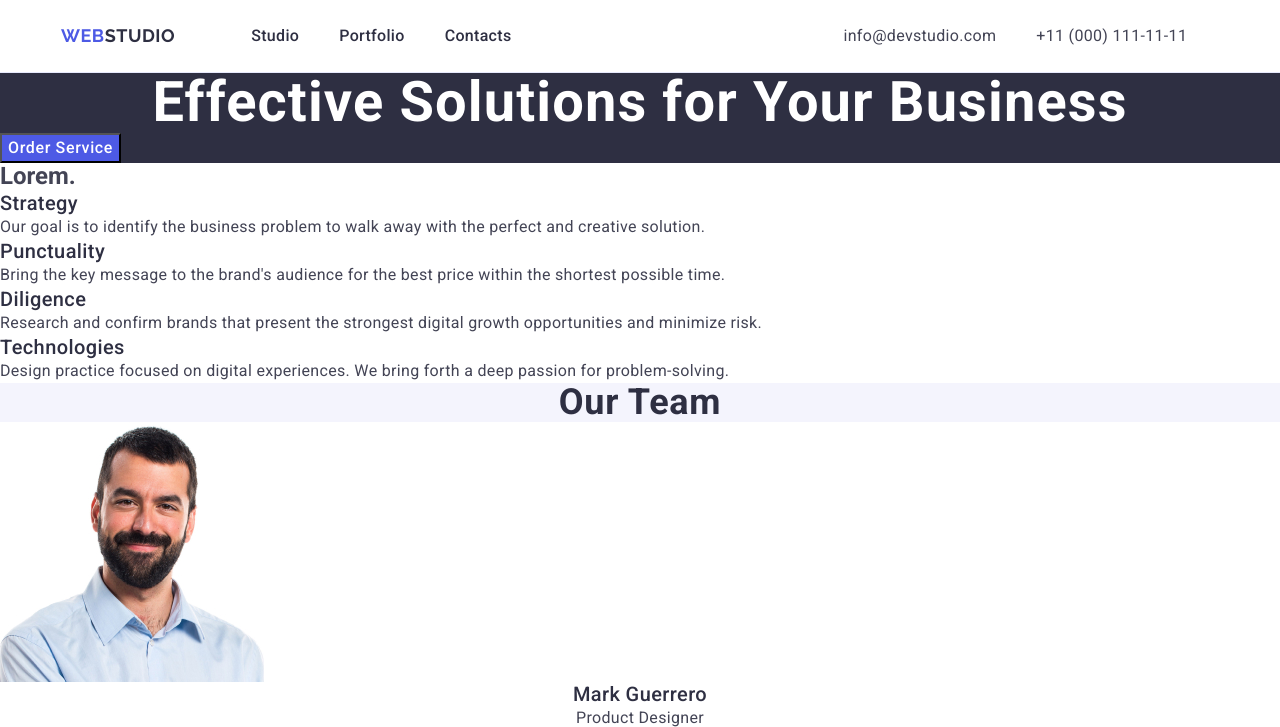
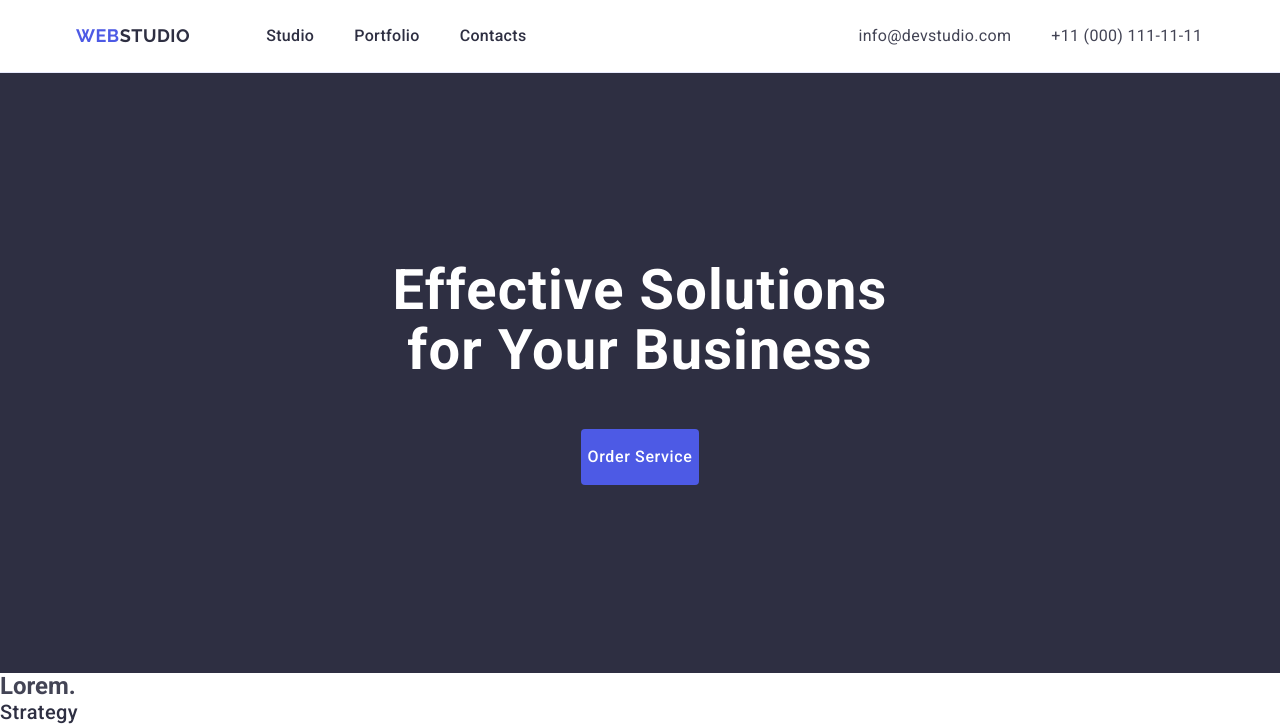
Before and after one commit to anestxs/goit-markup-hw-03, a plain HTML site: page index.html in a window 1280 px wide. Shown: the top 727 px of the page. Drawn offline with nearby package versions, Linux system fonts and the light colour scheme.

Commit message:
first slide

```diff
--- a/css/styles.css
+++ b/css/styles.css
@@ -79,6 +79,7 @@ img {
 
 .first-slide {
     background-color: #2E2F42;
+    padding: 188px 0;
 }
 
 .main-title {
@@ -88,6 +89,8 @@ img {
     letter-spacing: 0.02em;
     text-align: center;
     color: #FFFFFF;
+    max-width: 496px;
+    margin: 0 auto;
 }
 
 .order-button {
@@ -99,6 +102,13 @@ img {
     letter-spacing: 0.04em;
     font-family: "Roboto", sans-serif;
     cursor: pointer;
+    display: block;
+    max-width: 169px;
+    height: 56px;
+    border: none;
+    border-radius: 4px;
+    margin: 0 auto;
+    margin-top: 48px;
 }
 
 .order-button:hover,
@@ -215,9 +225,7 @@ img {
 }
 
 .container {
-    max-width: 1158px;
     margin: 0 auto;
-    padding: 0 15px;
 }
 
 .site-header {
@@ -226,7 +234,8 @@ img {
 
 .site-header-container {
     display: flex;
-    padding: 24px 0;
+    padding: 24px 15px;
+    max-width: 1158px;
 }
 
 .nav-list {
--- a/index.html
+++ b/index.html
@@ -49,7 +49,7 @@
       </div>
     </header>
     <main>
-      <div>
+      <div class="container first-slide-container">
         <!-- HERO section -->
         <section class="first-slide">
           <h1 class="main-title">Effective Solutions for Your Business</h1>
```
